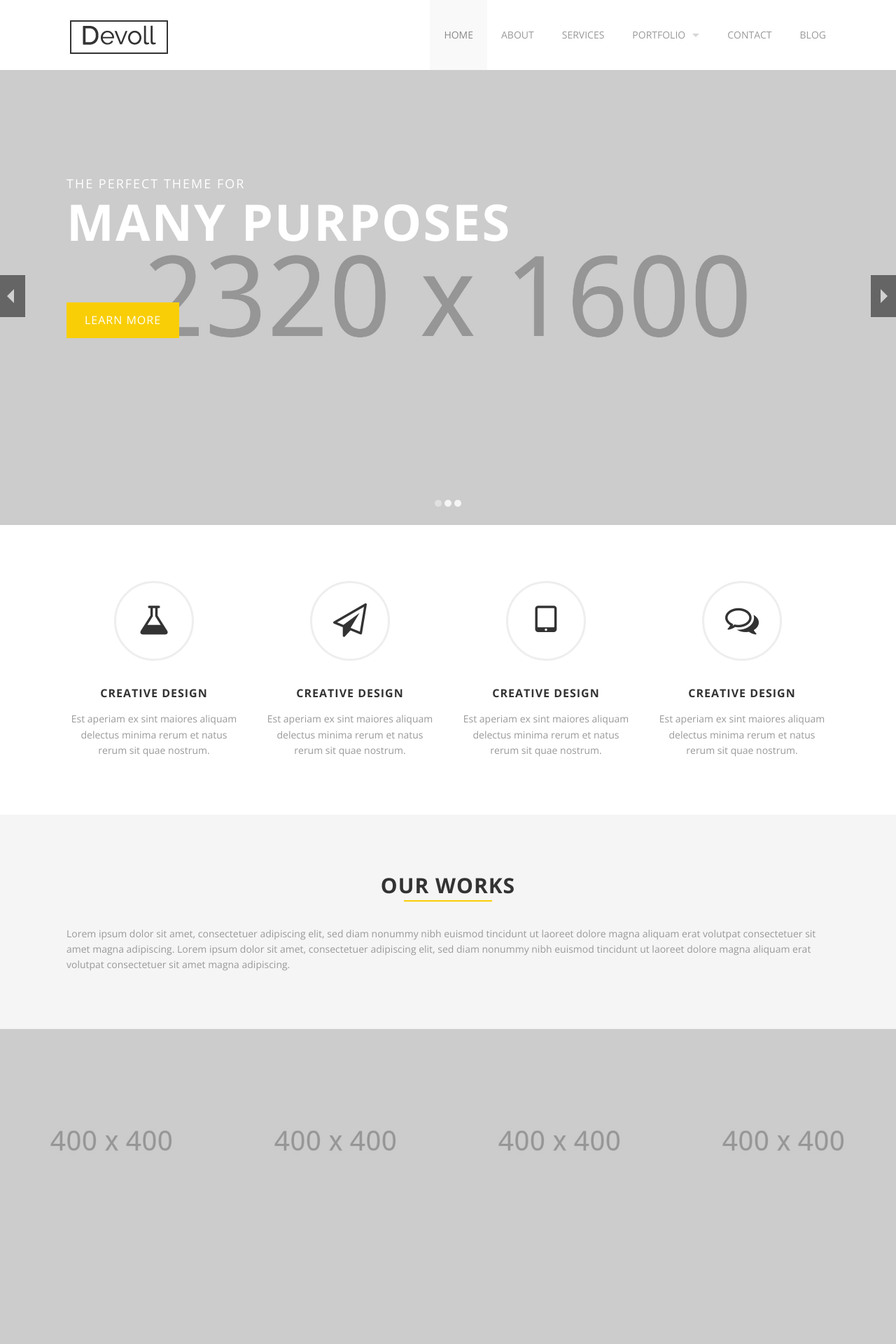
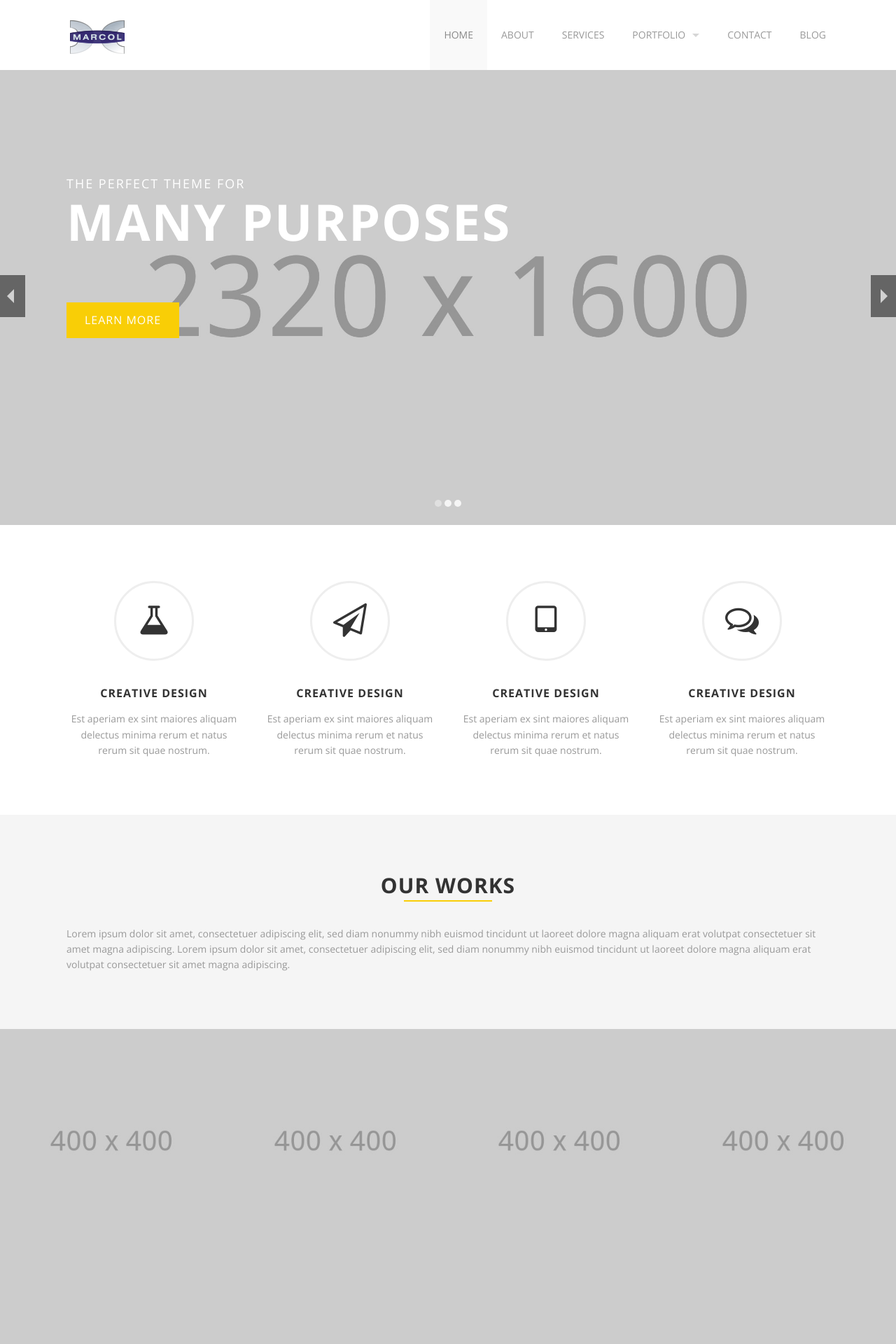
Before and after one commit to marcolplastics/marcolplastics.github.io, a Jekyll site: the page built from index.html, in a window 1280 px wide. Shown: the top 1920 px of the page at 70% size. Built offline with Jekyll 4.4.1, drawn with Linux system fonts in a browser that asks for light colours.

Commit message:
Updated logo

```diff
--- a/_includes/header.html
+++ b/_includes/header.html
@@ -4,7 +4,7 @@
       <li class='name'>
         <h1>
           <a href='{{site.url}}/index.html'>
-            <img alt="" src="{{site.url}}/images/logo-bordered.png" />
+            <img alt="" src="{{site.url}}/images/marcol_logo@2x.png" style="height: 48px; width: auto;"/>
           </a>
         </h1>
       </li>
```
Also changed, not shown: images/marcol_logo.png (added), images/marcol_logo@2x.png (added), 1 other file.
